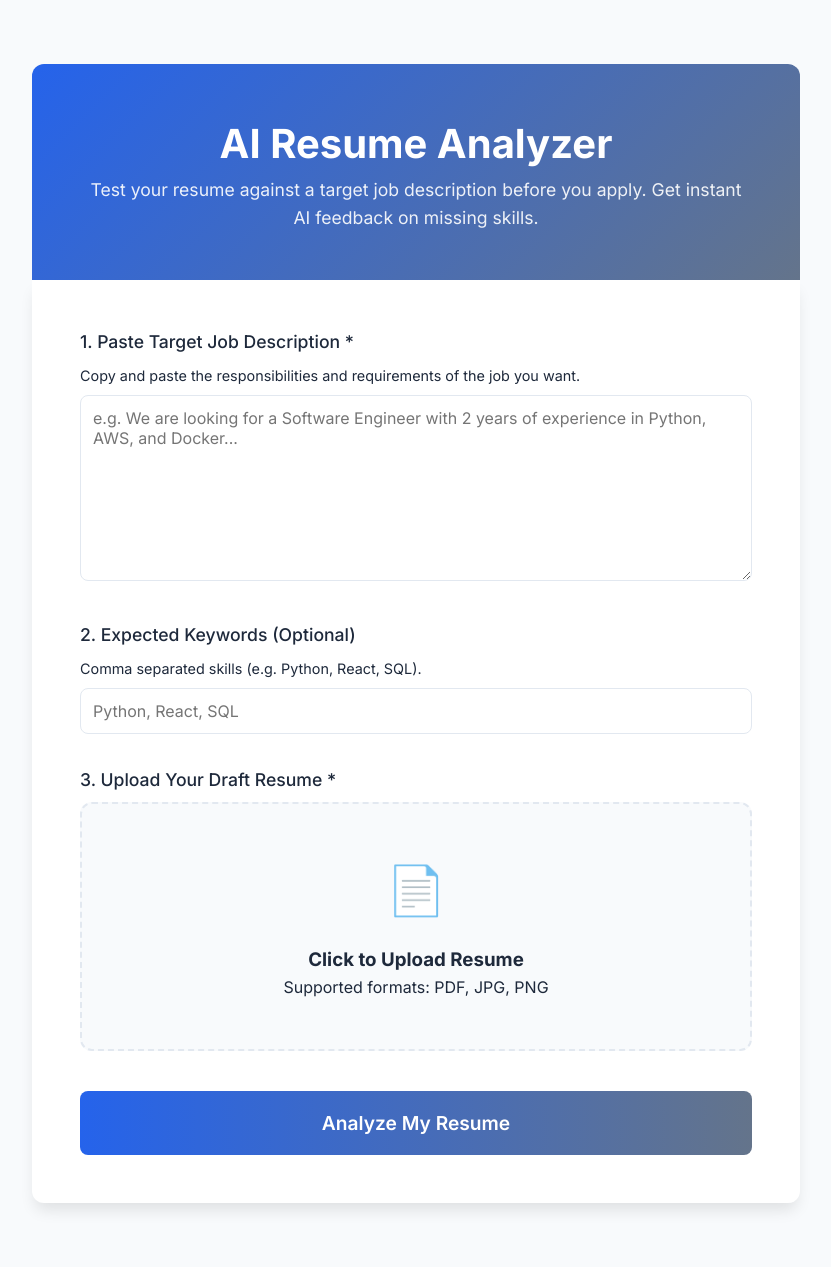
After one commit to Gajanan9960/ai_resume_ranker, a Flask app: page /sandbox in a window 1280 px wide. The commit adds this page. Shown: the whole page, without its empty margins (224-1055 px from the left). Run offline with Flask 3, Linux system fonts and the light colour scheme.

Commit message:
feat: Add Student Sandbox (Resume Analyzer) for AI resume coaching

```diff
--- a/app.py
+++ b/app.py
@@ -471,6 +471,69 @@ def upload():
         print("Upload error:", e)
         flash(f"❌ Upload failed due to an unexpected error: {str(e)}", "danger")
         return redirect(url_for("upload"))
+
+
+# ------------------ STUDENT SANDBOX (RESUME ANALYZER) ------------------
+@app.route("/sandbox", methods=["GET", "POST"])
+def sandbox():
+    if request.method == "GET":
+        return render_template("sandbox.html")
+
+    # POST - Analyze resume without saving to DB
+    if "resume" not in request.files:
+        flash("No file provided.", "danger")
+        return redirect(url_for("sandbox"))
+
+    file = request.files["resume"]
+    job_desc = request.form.get("description", "").strip()
+    keywords_raw = request.form.get("keywords", "").strip()
+
+    if not job_desc:
+        flash("Please provide a target job description.", "danger")
+        return redirect(url_for("sandbox"))
+
+    if not file or file.filename == "":
+        flash("Invalid file.", "danger")
+        return redirect(url_for("sandbox"))
+
+    filename = secure_filename(file.filename)
+    if not filename.lower().endswith((".pdf", ".jpg", ".jpeg", ".png")):
+        flash("Invalid file format. Please upload PDF or Image.", "danger")
+        return redirect(url_for("sandbox"))
+
+    # Save temporarily to extract text
+    file_path = os.path.join(app.config["UPLOAD_FOLDER"], "sandbox_temp_" + filename)
+    file.save(file_path)
+
+    try:
+        if filename.lower().endswith(".pdf"):
+            resume_text = extract_text_from_pdf(file_path)
+        else:
+            resume_text = extract_text_from_image(file_path)
+    finally:
+        # Clean up temp file immediately
+        if os.path.exists(file_path):
+            os.remove(file_path)
+
+    if not resume_text.strip():
+        flash("Could not read text from your resume. Please try a different file.", "danger")
+        return redirect(url_for("sandbox"))
+
+    job_keywords = [kw.strip().lower() for kw in keywords_raw.split(",") if kw.strip()]
+
+    # Run the AI Scoring
+    score, matched_skills, tag, missing_skills = weighted_resume_score(
+        resume_text, job_keywords, job_desc
+    )
+
+    result_data = {
+        "score": float(score),
+        "tag": tag,
+        "matched_skills": matched_skills,
+        "missing_skills": missing_skills
+    }
+
+    return render_template("sandbox_results.html", result=result_data)
 
 
 # ------------------ PUBLIC APPLY ROUTE ------------------
--- a/templates/login.html
+++ b/templates/login.html
@@ -33,5 +33,10 @@
       Don't have an account? <a href="{{ url_for('register') }}">Register here</a>
     </div>
   </div>
+
+  <div style="text-align: center; margin-top: 2rem;">
+    <p class="text-secondary" style="margin-bottom: 0.5rem;">Are you a student?</p>
+    <a href="{{ url_for('sandbox') }}" class="btn btn-secondary" style="border: 1px solid var(--primary-color); color: var(--primary-color); background: white;">Try the AI Resume Analyzer</a>
+  </div>
 </div>
 {% endblock %}
--- /dev/null
+++ b/templates/sandbox.html
@@ -0,0 +1,101 @@
+<!DOCTYPE html>
+<html lang="en">
+<head>
+    <meta charset="UTF-8">
+    <meta name="viewport" content="width=device-width, initial-scale=1.0">
+    <title>Resume Analyzer Sandbox</title>
+    <link rel="preconnect" href="https://fonts.googleapis.com">
+    <link rel="preconnect" href="https://fonts.gstatic.com" crossorigin>
+    <link href="https://fonts.googleapis.com/css2?family=Inter:wght@300;400;500;600;700&display=swap" rel="stylesheet">
+    <link rel="stylesheet" href="{{ url_for('static', filename='styles.css') }}">
+    <style>
+        body { background-color: #f8fafc; }
+        .sandbox-container { max-width: 800px; margin: 4rem auto; padding: 0 1rem; }
+        .header { background: linear-gradient(135deg, var(--primary-color), var(--secondary-color)); color: white; padding: 3rem; border-radius: 12px 12px 0 0; text-align: center; }
+        .header h1 { margin-top: 0; font-size: 2.5rem; }
+        .header p { opacity: 0.9; font-size: 1.1rem; margin-bottom: 0; }
+        .sandbox-form { background: white; padding: 3rem; border-radius: 0 0 12px 12px; box-shadow: 0 10px 15px -3px rgba(0, 0, 0, 0.1); }
+    </style>
+</head>
+<body>
+
+<div class="sandbox-container">
+    {% with messages = get_flashed_messages(with_categories=true) %}
+        {% if messages %}
+            <div class="flash-messages" style="margin-bottom: 1rem;">
+                {% for category, message in messages %}
+                    <div class="alert alert-{{ category }}">{{ message }}</div>
+                {% endfor %}
+            </div>
+        {% endif %}
+    {% endwith %}
+
+    <div class="header">
+        <h1>AI Resume Analyzer</h1>
+        <p>Test your resume against a target job description before you apply. Get instant AI feedback on missing skills.</p>
+    </div>
+
+    <div class="sandbox-form">
+        <form method="POST" action="{{ url_for('sandbox') }}" enctype="multipart/form-data" id="sandboxForm" onsubmit="return handleFormSubmit()">
+
+            <div class="form-group" style="margin-bottom: 2rem;">
+                <label for="description" class="form-label" style="font-size: 1.1rem;">1. Paste Target Job Description <span class="text-danger">*</span></label>
+                <p class="text-secondary" style="margin-top: 0; margin-bottom: 0.5rem; font-size: 0.9rem;">Copy and paste the responsibilities and requirements of the job you want.</p>
+                <textarea id="description" name="description" class="form-control" rows="8" placeholder="e.g. We are looking for a Software Engineer with 2 years of experience in Python, AWS, and Docker..." required minlength="20"></textarea>
+            </div>
+
+            <div class="form-group" style="margin-bottom: 2rem;">
+                <label for="keywords" class="form-label" style="font-size: 1.1rem;">2. Expected Keywords (Optional)</label>
+                <p class="text-secondary" style="margin-top: 0; margin-bottom: 0.5rem; font-size: 0.9rem;">Comma separated skills (e.g. Python, React, SQL).</p>
+                <input type="text" id="keywords" name="keywords" class="form-control" placeholder="Python, React, SQL">
+            </div>
+
+            <div class="form-group" style="margin-bottom: 2.5rem;">
+                <label class="form-label" style="font-size: 1.1rem;">3. Upload Your Draft Resume <span class="text-danger">*</span></label>
+                <div class="upload-area" onclick="document.getElementById('resume').click()">
+                    <div class="upload-icon" style="font-size: 3rem;">📄</div>
+                    <h3>Click to Upload Resume</h3>
+                    <p class="text-secondary">Supported formats: PDF, JPG, PNG</p>
+                    <input type="file" id="resume" name="resume" accept=".pdf,.jpg,.jpeg,.png" style="display: none;" onchange="updateFileCount(this)" required>
+                    <p id="file-count" class="text-primary mt-2" style="font-weight: 600; display: none;"></p>
+                    <p id="file-error" class="text-danger mt-2" style="display: none;">Please select a valid file.</p>
+                </div>
+            </div>
+
+            <button type="submit" id="submitBtn" class="btn btn-primary" style="width: 100%; padding: 1.25rem; font-size: 1.2rem; font-weight: 600; background: linear-gradient(to right, var(--primary-color), var(--secondary-color)); border: none;">
+                <span id="submitText">Analyze My Resume</span>
+                <div id="submitSpinner" class="spinner-border spinner-border-sm" role="status" style="display: none; margin-left: 10px;"></div>
+            </button>
+        </form>
+    </div>
+</div>
+
+<script>
+function updateFileCount(input) {
+    const count = input.files.length;
+    const display = document.getElementById('file-count');
+    const errorDisplay = document.getElementById('file-error');
+    if (count > 0) {
+        display.style.display = 'block';
+        display.textContent = "Selected: " + input.files[0].name;
+        errorDisplay.style.display = 'none';
+    } else {
+        display.style.display = 'none';
+    }
+}
+
+function handleFormSubmit() {
+    const fileInput = document.getElementById('resume');
+    if (!fileInput.files || fileInput.files.length === 0) {
+        document.getElementById('file-error').style.display = 'block';
+        return false;
+    }
+    document.getElementById('submitBtn').disabled = true;
+    document.getElementById('submitText').textContent = 'Analyzing... This takes a few seconds.';
+    document.getElementById('submitSpinner').style.display = 'inline-block';
+    return true;
+}
+</script>
+
+</body>
+</html>
```
Also changed, not shown: templates/sandbox_results.html (added, +97 -0 lines).
